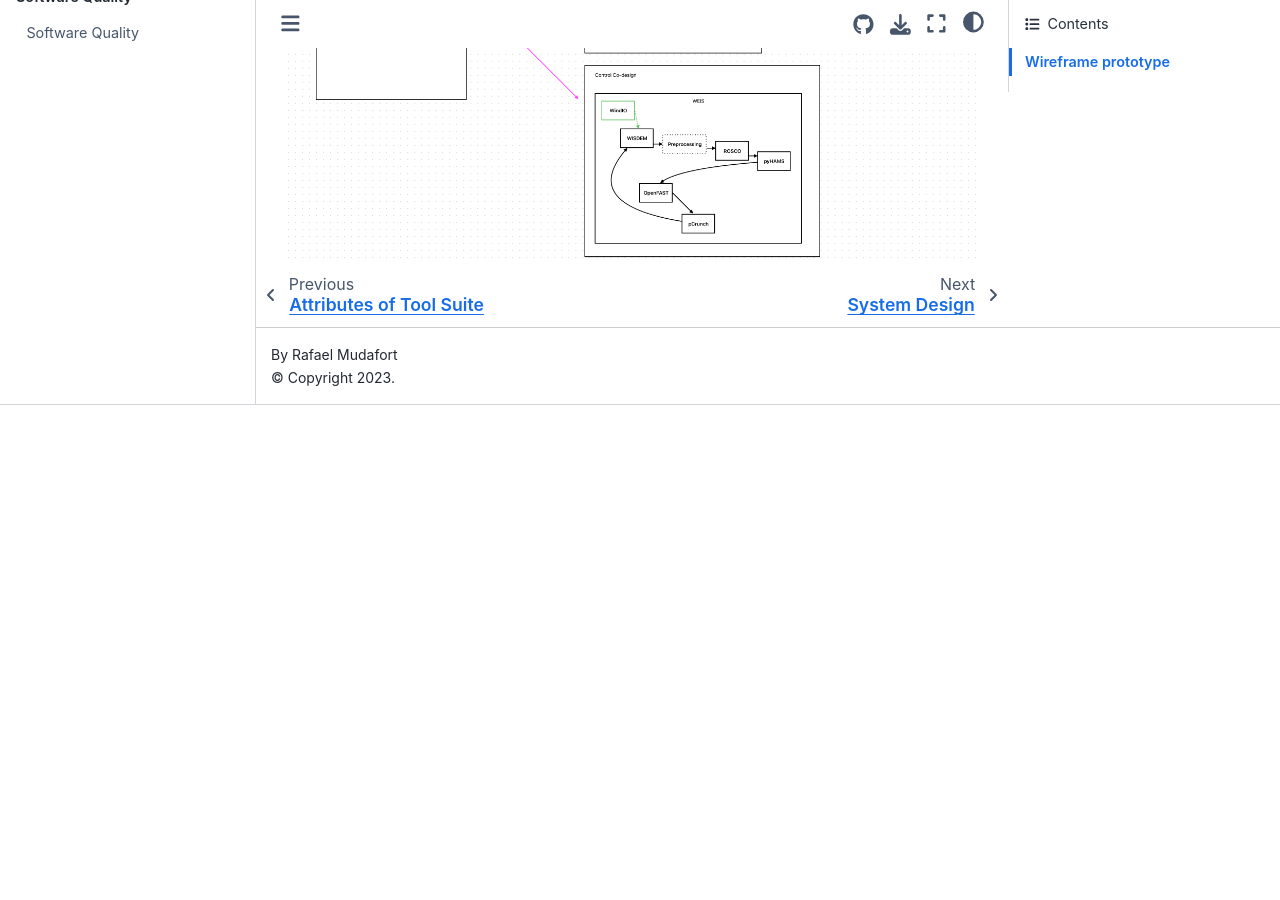
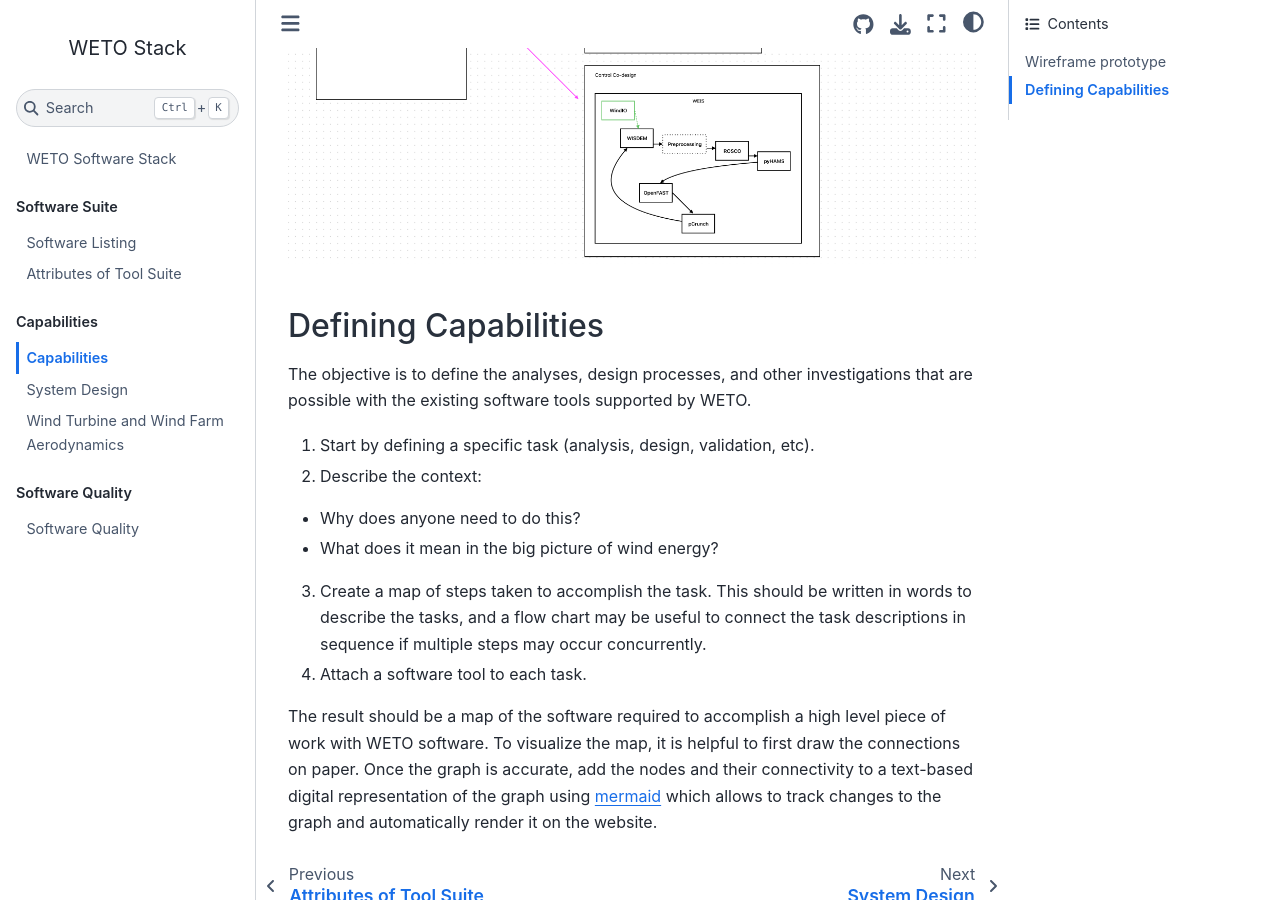
Before and after one commit to NREL/WETOStack, a Jupyter Book: the page built from docs/capabilities.md, in a window 1280 px wide and 900 px high, scrolled down 1871 px. Built offline with Jupyter Book 1.0.4 settings and Sphinx 7.4.7 and the Sphinx Book theme 1.1.4, drawn with Linux system fonts in a browser that asks for light colours; before the commit the page ends 2276 px from its top, so only the background shows below that.

Commit message:
Add instructions for contributing capability

````diff
--- a/docs/capabilities.md
+++ b/docs/capabilities.md
@@ -74,3 +74,23 @@ models are related, interconnected, and perform certain tasks.
 :alt: capabilities
 :align: center
 ```
+
+## Defining Capabilities
+
+The objective is to define the analyses, design processes, and other investigations that are
+possible with the existing software tools supported by WETO.
+
+1. Start by defining a specific task (analysis, design, validation, etc).
+2. Describe the context:
+- Why does anyone need to do this?
+- What does it mean in the big picture of wind energy?
+3. Create a map of steps taken to accomplish the task. This should be written in words to describe
+the tasks, and a flow chart may be useful to connect the task descriptions in sequence if
+multiple steps may occur concurrently.
+4. Attach a software tool to each task.
+
+The result should be a map of the software required to accomplish a high level piece of work
+with WETO software. To visualize the map, it is helpful to first draw the connections
+on paper. Once the graph is accurate, add the nodes and their connectivity to a text-based
+digital representation of the graph using [mermaid](https://mermaid.js.org/intro/) which allows to
+track changes to the graph and automatically render it on the website.
````
